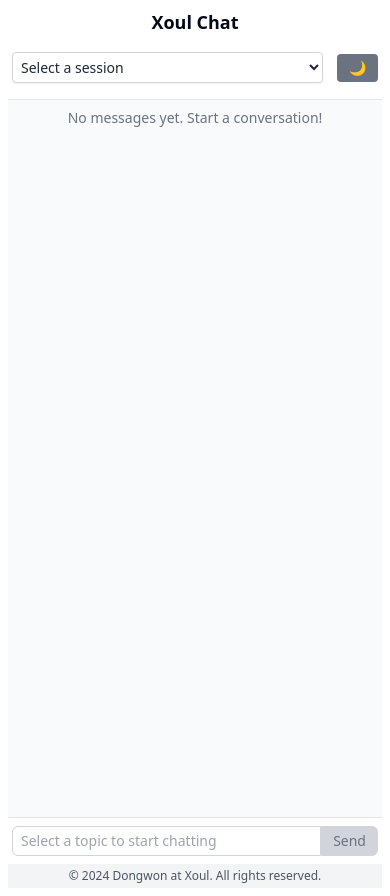
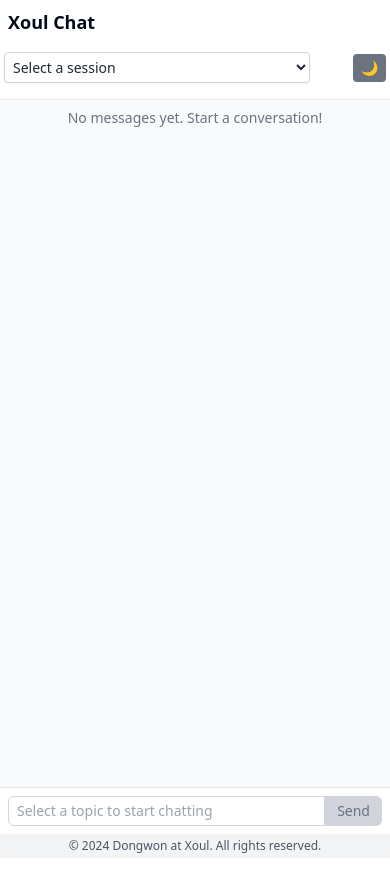
Before and after one commit to dom7kim/xoul-chat, a Next.js app: page / in a window 390 px wide. After the commit the page ends 858 px from the top, so only its background shows below. Built offline with nearby package versions, Linux system fonts and the light colour scheme.

Commit message:
make more mobile-firendly

```diff
--- a/src/app/components/ChatRoom.js
+++ b/src/app/components/ChatRoom.js
@@ -1,6 +1,6 @@
 'use client';
 
-import { useState, useEffect } from 'react';
+import { useState, useEffect, useRef } from 'react';
 import ChatMessages from './ChatMessages';
 import ChatInput from './ChatInput';
 
@@ -9,6 +9,23 @@ export default function ChatRoom({ questionData }) {
   const [selectedSession, setSelectedSession] = useState('');
   const [selectedQuestion, setSelectedQuestion] = useState('');
   const [darkMode, setDarkMode] = useState(false);
+  const chatContainerRef = useRef(null);
+
+  useEffect(() => {
+    const adjustChatContainerHeight = () => {
+      if (chatContainerRef.current) {
+        const viewportHeight = window.innerHeight;
+        const chatTop = chatContainerRef.current.offsetTop;
+        const newHeight = viewportHeight - chatTop - 10; // 10px buffer
+        chatContainerRef.current.style.height = `${newHeight}px`;
+      }
+    };
+
+    adjustChatContainerHeight();
+    window.addEventListener('resize', adjustChatContainerHeight);
+
+    return () => window.removeEventListener('resize', adjustChatContainerHeight);
+  }, []);
 
   useEffect(() => {
     const savedMode = localStorage.getItem('darkMode');
@@ -67,17 +84,17 @@ export default function ChatRoom({ questionData }) {
   };
 
   return (
-    <div className={`w-full h-screen flex flex-col ${
-      darkMode ? 'bg-gray-800' : 'bg-gray-50'
-    }`}>
-      <div className={`py-2 ${
+    <div className={`w-full flex flex-col ${
+      darkMode ? 'bg-gray-800 text-white' : 'bg-gray-50 text-gray-900'
+    } rounded-lg overflow-hidden shadow-lg`}>
+      <div className={`px-1 py-2 ${
         darkMode ? 'bg-gray-700 border-gray-600' : 'bg-white border-gray-200'
       } border-b`}>
-        <div className="flex justify-between items-center mb-2 px-1">
+        <div className="flex justify-between items-center mb-2">
           <select
             value={selectedSession}
             onChange={handleSessionChange}
-            className={`w-[85%] p-1 text-sm border rounded shadow-sm focus:ring ${
+            className={`w-4/5 p-1 text-sm border rounded shadow-sm focus:ring ${
               darkMode
                 ? 'bg-gray-700 text-white border-gray-600 focus:border-blue-400 focus:ring-blue-300'
                 : 'bg-white text-gray-800 border-gray-300 focus:border-blue-500 focus:ring-blue-200'
@@ -90,7 +107,7 @@ export default function ChatRoom({ questionData }) {
           </select>
           <button
             onClick={() => setDarkMode(!darkMode)}
-            className={`px-3 py-1 text-sm rounded ${
+            className={`px-2 py-1 text-sm rounded ${
               darkMode ? 'bg-gray-600 text-white' : 'bg-gray-500 text-gray-800'
             } hover:bg-opacity-80 transition-colors`}
           >
@@ -98,7 +115,7 @@ export default function ChatRoom({ questionData }) {
           </button>
         </div>
         {selectedSession && (
-          <div className="relative px-1">
+          <div className="relative">
             <select
               value={selectedQuestion}
               onChange={handleQuestionChange}
@@ -113,7 +130,7 @@ export default function ChatRoom({ questionData }) {
                 <option key={index} value={question}>{question}</option>
               ))}
             </select>
-            <div className={`pointer-events-none absolute inset-y-0 right-1 flex items-center ${
+            <div className={`pointer-events-none absolute inset-y-0 right-0 flex items-center px-2 ${
               darkMode ? 'text-white' : 'text-gray-700'
             }`}>
               <svg className="fill-current h-4 w-4" xmlns="http://www.w3.org/2000/svg" viewBox="0 0 20 20">
@@ -123,13 +140,15 @@ export default function ChatRoom({ questionData }) {
           </div>
         )}
       </div>
-      <div className="flex-grow overflow-hidden">
-        <ChatMessages messages={messages} darkMode={darkMode} />
-      </div>
-      <div className={`py-2 ${
-        darkMode ? 'bg-gray-700 border-gray-600' : 'bg-white border-gray-200'
-      } border-t`}>
-        <ChatInput onSendMessage={handleSendMessage} isDisabled={!selectedQuestion} darkMode={darkMode} />
+      <div ref={chatContainerRef} className="flex flex-col flex-grow overflow-hidden">
+        <div className="flex-grow overflow-y-auto">
+          <ChatMessages messages={messages} darkMode={darkMode} />
+        </div>
+        <div className={`px-1 py-2 ${
+          darkMode ? 'bg-gray-700 border-gray-600' : 'bg-white border-gray-200'
+        } border-t`}>
+          <ChatInput onSendMessage={handleSendMessage} isDisabled={!selectedQuestion} darkMode={darkMode} />
+        </div>
       </div>
       <div className={`text-center py-1 text-xs ${
         darkMode ? 'bg-gray-800 text-gray-400' : 'bg-gray-100 text-gray-600'
--- a/src/app/page.js
+++ b/src/app/page.js
@@ -5,9 +5,11 @@ export default function Home() {
   const questionData = getQuestionData();
 
   return (
-    <main className="flex min-h-screen flex-col items-center p-2 w-full max-w-4xl mx-auto">
-      <h1 className="text-lg font-semibold mb-2">Xoul Chat</h1>
-      <ChatRoom questionData={questionData} />
+    <main className="flex flex-col min-h-screen w-full max-w-4xl mx-auto">
+      <h1 className="text-lg font-semibold p-2">Xoul Chat</h1>
+      <div className="flex-grow">
+        <ChatRoom questionData={questionData} />
+      </div>
     </main>
   );
 }
```
